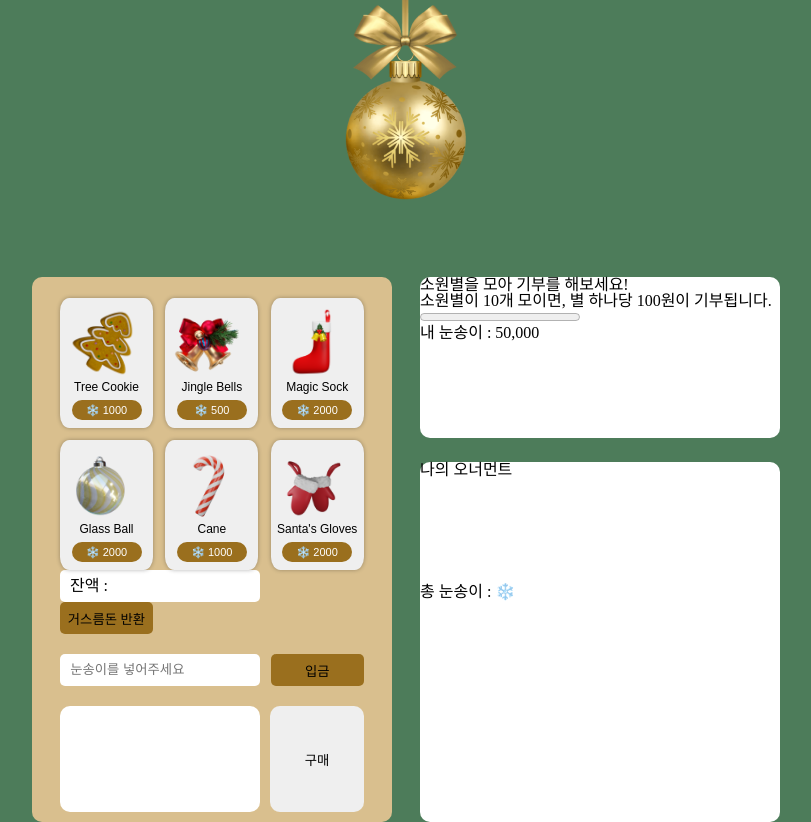
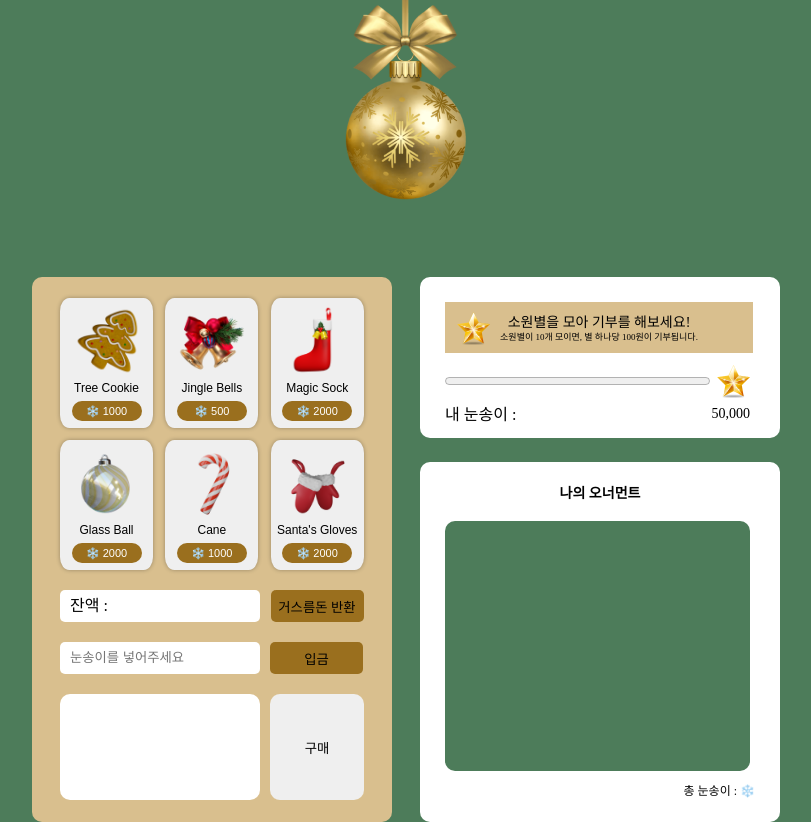
Before and after one commit to TommyKim97/Christmas-Vending-Machine, a plain HTML site: page index.html in a window 1280 px wide. Shown: the whole page, without its empty margins (234-1045 px from the left). Drawn offline with Linux system fonts and the light colour scheme.

```diff
--- a/src/style/style.css
+++ b/src/style/style.css
@@ -1,8 +1,24 @@
+/* 공통 스타일 설정 */
 * {
   margin: 0 auto;
   box-sizing: border-box;
 }
 
+* ::-webkit-scrollbar {
+  width: 15px;
+  background-color: #fff;
+  border-radius: 10px;
+}
+
+* ::-webkit-scrollbar-thumb {
+  background-color: var(--dark-stroke-color);
+  border-radius: 10px;
+}
+
+* ::-webkit-scrollbar-track {
+  background-color: var(--side-bg-color);
+  border-radius: 10px;
+}
 button:hover {
   cursor: pointer;
 }
@@ -22,8 +38,10 @@ button:hover {
   overflow: hidden;
 }
 
+/* 레이아웃 */
 body {
   background-color: var(--main-bg-color);
+  margin: 0 auto;
 }
 
 .img-top {
@@ -70,7 +88,6 @@ body {
 }
 
 .btn-item:active {
-  /* border-radius: 10px; */
   outline: 3px solid #4d7c5a;
 }
 
@@ -92,10 +109,6 @@ body {
   pointer-events: none;
 }
 
-.img-item {
-  display: block;
-}
-
 .tit-item {
   font-size: 12px;
 }
@@ -107,9 +120,16 @@ body {
   line-height: 20px;
   color: #fff;
   font-size: 11px;
-  background-color: #9a6f1e;
+  background-color: var(--light-stroke-color);
   border-radius: 20px;
   margin: 6px auto 0;
+}
+
+/* 왼쪽 자판기 하단 */
+.section-purchase {
+  display: flex;
+  flex-wrap: wrap;
+  margin-top: 20px;
 }
 
 .info-balance {
@@ -120,7 +140,6 @@ body {
   line-height: 32px;
   background-color: #fff;
   margin-right: 10px;
-  box-sizing: border-box;
   padding-left: 10px;
 }
 
@@ -130,7 +149,7 @@ body {
   height: 32px;
   border-radius: 5px;
   border: none;
-  background-color: #9a6f1e;
+  background-color: var(--light-stroke-color);
 }
 
 .section-inp {
@@ -147,8 +166,6 @@ body {
   background-color: #fff;
   margin-right: 10px;
   border: none;
-
-  box-sizing: border-box;
   padding-left: 10px;
 }
 
@@ -198,7 +215,7 @@ body {
   align-items: center;
   width: 30px;
   height: 30px;
-  border: 1px solid #9a6f1e;
+  border: 1px solid var(--light-stroke-colo);
   border-radius: 5px;
 }
 
@@ -214,21 +231,97 @@ body {
   border: none;
 }
 
+/* 우측 내 정보 영역 */
 .my-info {
   display: flex;
   flex-direction: column;
   gap: 24px;
-  width: 360px;
 }
 
 .my-budget {
+  position: relative;
+  padding: 25px;
   height: 161px;
   background-color: #fff;
   border-radius: 10px;
 }
 
+.cont-campaign {
+  width: 308px;
+  height: 51px;
+  background-color: var(--side-bg-color);
+  text-align: center;
+  padding-top: 10px;
+}
+
+.cont-campaign::after {
+  content: url(../images/star.png);
+  position: absolute;
+  left: 37px;
+  top: 35px;
+}
+
+.cont-campaign strong {
+  font-size: 14px;
+  font-weight: 500;
+  line-height: 21px;
+}
+
+.cont-campaign p {
+  font-size: 9px;
+}
+
+progress {
+  margin-top: 20px;
+  margin-bottom: 18px;
+  width: 265px;
+}
+
+progress::after {
+  content: url(../images/star.png);
+  width: 33px;
+  height: 33px;
+  position: absolute;
+  right: 30px;
+  bottom: 40px;
+}
+
+.text-mysnowflake {
+  bottom: 0;
+  font-size: 14px;
+}
+
+.amount-mysnowflake {
+  position: absolute;
+  right: 30px;
+  font-size: 14px;
+}
+
+/* 우측 하단 나의 오너먼트 영역*/
 .my-ornament {
+  position: relative;
+  padding: 25px;
   height: 360px;
   background-color: #fff;
   border-radius: 10px;
+  text-align: center;
 }
+
+.my-ornament h3 {
+  font-size: 14px;
+  font-weight: 700;
+}
+
+.my-info .list-item-staged {
+  height: 250px;
+  background-color: #4d7c5a;
+  margin-top: 20px;
+  width: 305px;
+}
+
+.text-total {
+  position: absolute;
+  bottom: 25px;
+  right: 25px;
+  font-size: 12px;
+}
```
